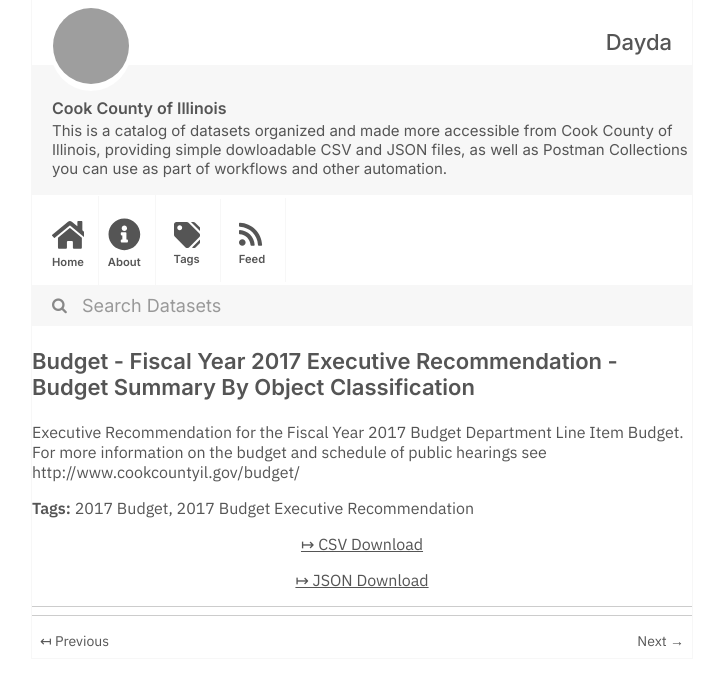
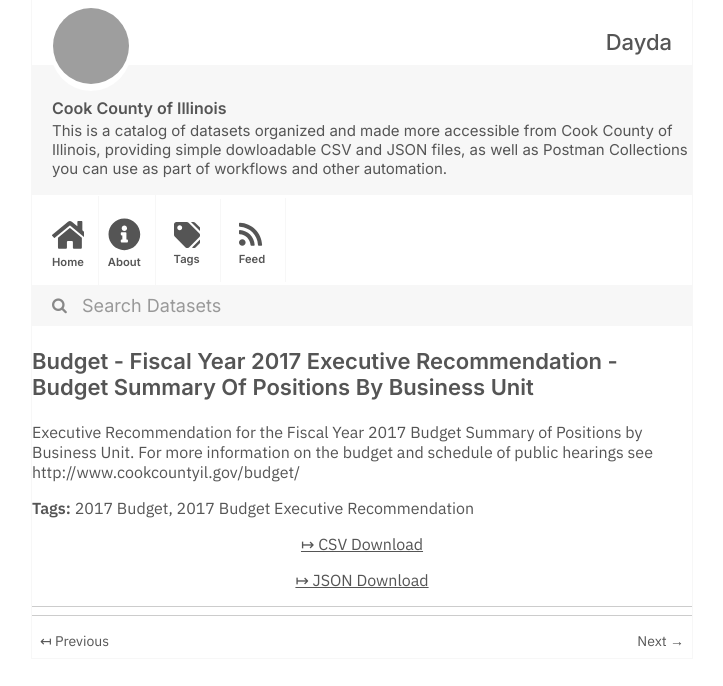
Before and after one commit to dayda-entities/cook-county-of-illinois, a Jekyll site: the page built from _posts/2020-11-10-budget-fiscal-year-2017-execut.md, in a window 1280 px wide, cut to the strip 0-686 px from the top of the page. Shown: the whole strip, without its empty margins (278-1001 px from the left). Built offline with Jekyll 4.4.1, drawn with Linux system fonts in a browser that asks for light colours; grey boxes are pictures that could not be loaded.

Commit message:
Publish Data

```diff
--- a/_posts/2020-11-10-budget-fiscal-year-2017-execut.md
+++ b/_posts/2020-11-10-budget-fiscal-year-2017-execut.md
@@ -1,9 +1,9 @@
 ---
 title: >-
-  Budget - Fiscal Year 2017 Executive Recommendation - Budget Summary By Object
-  Classification
-created: '2020-11-10T16:57:40.022060'
-modified: '2020-11-10T16:57:40.022071'
+  Budget - Fiscal Year 2017 Executive Recommendation - Budget Summary Of
+  Positions By Business Unit
+created: '2020-11-10T16:57:30.096043'
+modified: '2020-11-10T16:57:30.096051'
 state: active
 type: dataset
 tags:
@@ -12,10 +12,10 @@ tags:
 groups:
   - Local Government
 csv_url: >-
-  https://datacatalog.cookcountyil.gov/api/views/me7n-hihs/rows.csv?accessType=DOWNLOAD
+  https://datacatalog.cookcountyil.gov/api/views/fwar-bpxm/rows.csv?accessType=DOWNLOAD
 json_url: >-
-  https://datacatalog.cookcountyil.gov/api/views/me7n-hihs/rows.json?accessType=DOWNLOAD
+  https://datacatalog.cookcountyil.gov/api/views/fwar-bpxm/rows.json?accessType=DOWNLOAD
 layout: post
 
 ---
-Executive Recommendation for the Fiscal Year 2017 Budget Department Line Item Budget. For more information on the budget and schedule of public hearings see http://www.cookcountyil.gov/budget/
+Executive Recommendation for the Fiscal Year 2017 Budget Summary of Positions by Business Unit. For more information on the budget and schedule of public hearings see http://www.cookcountyil.gov/budget/
```
